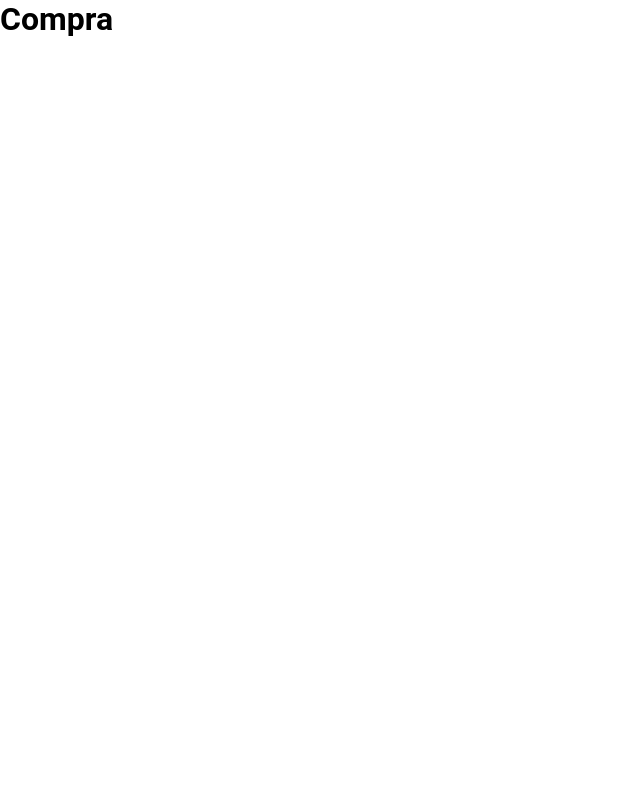
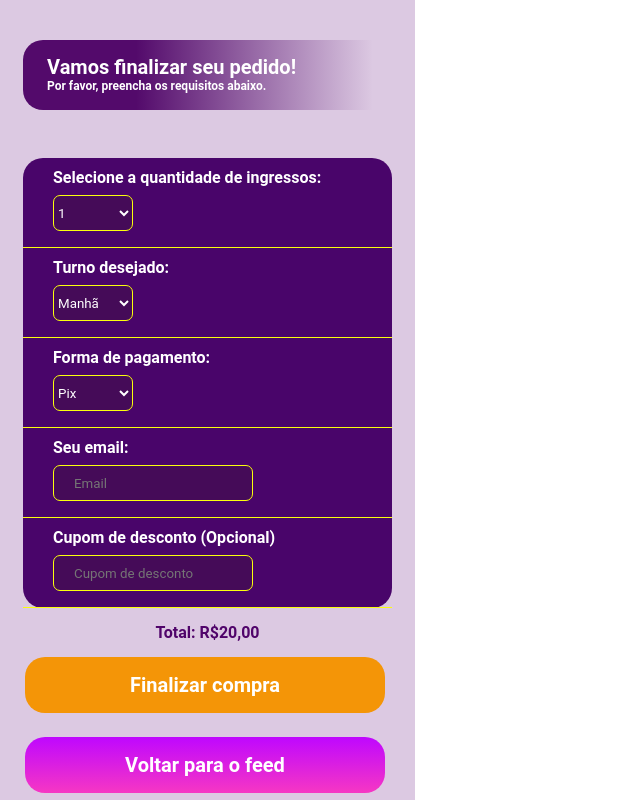
Before and after one commit to Matheuss-f/Desafio---Mblabs, a React (Create React App) app: page /compra in a window 1280 px wide. Shown: the whole page, without its empty margins (0-640 px from the left). Built offline with nearby package versions, Linux system fonts and the light colour scheme; a web font is replaced by a local one.

Commit message:
Created page of thanks

```diff
--- a/src/containers/agradecimento/index.js
+++ b/src/containers/agradecimento/index.js
@@ -1,14 +1,37 @@
 import React from 'react';
+import Aproved from '../../assets/aprovado.png'
+import {
+    Container,
+    ContainerAproved,
+    Text,
+    ContainerThanks,
+    Paragraph,
+    ContainerButtons,
+    Button,
+    Image
+} from './styles'
 
-export default function Agradecimento () {
+export default function Agradecimento() {
 
     return (
+        <Container>
 
-        <div>
-            <h1>Agradecimento</h1>
-        </div>
+            <Image src={Aproved} />
 
+            <ContainerAproved>
+                <Text>Sua compra foi aprovada!</Text>
+            </ContainerAproved>
 
+            <ContainerThanks>
+                <Text>Nós da Ingressos Aqui agradecemos pela preferência!</Text>
+                <Paragraph>Em alguns instantes a confirmação da compra chegará em seu email.</Paragraph>
+            </ContainerThanks>
+
+            <ContainerButtons>
+                <Button>Voltar para o feed</Button>
+                <Button>Sair</Button>
+            </ContainerButtons>
+        </Container>
     )
 
 }
--- a/src/containers/agradecimento/styles.js
+++ b/src/containers/agradecimento/styles.js
@@ -0,0 +1,61 @@
+import styled from "styled-components";
+
+export const Container = styled.div`
+    background:#530A6B;
+    position: absolute;
+    height: 100%;
+`
+
+export const ContainerAproved = styled.div`
+    background: #2BB508;
+    margin-top: 60px;
+    margin-left: 30px;
+    text-align: center;
+    width: 350px;
+    height: 40px;
+    padding-top: 10px;
+    border-radius: 10px;
+`
+
+export const Text = styled.h2`
+    font-style: normal;
+    font-size: 20px;
+    color: #FFFFFF;
+`
+
+export const ContainerThanks = styled.div`
+    padding-left: 30px ;
+    padding-top: 50px;
+
+`
+export const Paragraph = styled.p`
+    color: #B094BA;
+`
+
+export const ContainerButtons = styled.div`
+    display: flex;
+    flex-direction: column;
+    margin-top: 50px ;
+    gap: 25px;
+    margin-left: 30px;
+`
+
+export const Button = styled.button`
+    width: 342px;
+    height: 48px;
+    background: linear-gradient(180deg, #BF07FF 0%, rgba(254, 11, 186, 0.77) 100%);
+    border-radius: 10px;
+    border: 1px solid #FAFF0D;
+    outline: none;
+    font-style: normal;
+    font-weight: bold;
+    font-size: 20px;
+    text-align: center;
+    color: #FFFFFF;
+
+`
+
+export const Image = styled.img `
+    margin-top: 50px;
+    margin-left: 130px;
+`
--- a/src/containers/compra/index.js
+++ b/src/containers/compra/index.js
@@ -1,14 +1,87 @@
 import React from 'react';
+import {
+    Container,
+    ContainerHeader,
+    TitleHeader,
+    ParagraphHeader,
+    ContainerItens,
+    ContainerPay,
+    Input,
+    Paragraph,
+    Select,
+    Option,
+    ParagraphTotal,
+    ContainerButton,
+    BtnBuy,
+    BtnFeed
+} from './styles';
 
-export default function Compra () {
+export default function Compra() {
 
     return (
+        <Container>
+            <ContainerHeader>
+                <TitleHeader>Vamos finalizar seu pedido!</TitleHeader>
+                <ParagraphHeader>Por favor, preencha os requisitos abaixo.</ParagraphHeader>
+            </ContainerHeader>
 
-        <div>
-            <h1>Compra</h1>
-        </div>
+            <ContainerItens>
+
+                <ContainerPay>
+                    <Paragraph>Selecione a quantidade de ingressos:</Paragraph>
+                    <Select>
+                        <Option>1</Option>
+                        <Option>2</Option>
+                        <Option>3</Option>
+                        <Option>4</Option>
+                        <Option>5</Option>
+                    </Select>
+                </ContainerPay>
+
+                <ContainerPay>
+                    <Paragraph>Turno desejado:</Paragraph>
+                    <Select>
+                        <Option>Manhã</Option>
+                        <Option>Tarde</Option>
+                        <Option>Noite</Option>
+                    </Select>
+                </ContainerPay>
+
+                <ContainerPay>
+                    <Paragraph>Forma de pagamento:</Paragraph>
+                    <Select>
+                        <Option>Pix</Option>
+                        <Option>Crédito</Option>
+                        <Option>Boleto</Option>
+                    </Select>
+                </ContainerPay>
+
+                <ContainerPay>
+                    <Paragraph>Seu email:</Paragraph>
+                    <Input type="email" placeholder='Email' />
+                </ContainerPay>
+
+                <ContainerPay>
+                    <Paragraph>Cupom de desconto (Opcional)</Paragraph>
+                    <Input type="text" placeholder='Cupom de desconto'/>
+                </ContainerPay>
+
+            </ContainerItens>
+
+        <ParagraphTotal>Total: R$20,00</ParagraphTotal>
+
+        <ContainerButton>
+            <BtnBuy>Finalizar compra</BtnBuy>
+            <BtnFeed>Voltar para o feed</BtnFeed>
+        </ContainerButton>
 
 
+
+
+
+
+
+        </Container>
     )
 
 }
--- a/src/containers/compra/styles.js
+++ b/src/containers/compra/styles.js
@@ -0,0 +1,132 @@
+import styled from "styled-components";
+
+
+export const Container = styled.div `
+    background: #DCC9E2;
+    height: 100vh;
+    width: 415px;
+    position: absolute;
+
+`
+
+export const ContainerHeader = styled.div `
+    margin-top: 40px;
+    width: 350px;
+    height: 70px;
+    margin-left: 23px;
+    padding-left: 24px;
+    border-radius: 20px 0 0 20px;
+    background: linear-gradient(90deg, #530A6B 32.31%, rgba(83, 10, 107, 0) 100%);
+`
+export const TitleHeader = styled.h3 `
+    font-style: normal;
+    font-weight: bold;
+    font-size: 20px;
+    color: #FFFFFF;
+    padding-top: 15px;
+`
+
+export const ParagraphHeader = styled.p `
+    font-style: normal;
+    font-weight: bold;
+    font-size: 12px;
+    color: #FFFFFF;
+`
+
+export const ContainerItens = styled.div `
+     background: #49056A;
+     margin: 48px 23px 15px 23px;
+     border-radius: 20px;
+     display: flex;
+     flex-direction: column;
+`
+
+export const ContainerPay = styled.div `
+    border-bottom: 1px solid #FAFF0D;
+    height: 90px;
+    padding-left: 30px;
+
+`
+
+export const Select = styled.select`
+    width: 80px;
+    height: 36px;
+    border: 1px solid #FAFF0D;
+    border-radius: 7px;
+    outline: none;
+    background: #450B58;
+    color: #fff;
+`
+
+export const Option = styled.option`
+
+`
+
+export const Input = styled.input `
+    width: 200px;
+    height: 36px;
+    border: 1px solid #FAFF0D;
+    border-radius: 7px;
+    outline: none;
+    background: #450B58;
+    color: #fff;
+    padding-left: 20px;
+`
+
+export const Paragraph = styled.p`
+    font-style: normal;
+    font-weight: bold;
+    font-size: 16px;
+    color: #FFFFFF;
+    margin-bottom: 8px;
+    margin-top: 10px;
+
+`
+
+
+
+export const ParagraphTotal = styled.p `
+    font-style: normal;
+    font-weight: bold;
+    font-size: 16px;
+    text-align: center;
+    color: #50046A;
+
+`
+
+export const ContainerButton = styled.div `
+    width: 400px;
+    display: flex;
+    flex-direction: column;
+    margin-left: 25px;
+    margin-top: 15px ;
+    gap: 24px;
+
+`
+
+export const BtnBuy = styled.button `
+    background: #F49507;
+    width: 360px;
+    height: 56px;
+    border: none;
+    border-radius: 20px;
+    font-style: normal;
+    font-weight: bold;
+    font-size: 20px;
+    text-align: center;
+    color: #FFFFFF;
+
+`
+
+export const BtnFeed = styled.button `
+    background: linear-gradient(180deg, #BF07FF 0%, rgba(254, 11, 186, 0.77) 100%);
+    width: 360px;
+    height: 56px;
+    border: none;
+    border-radius: 20px;
+    font-style: normal;
+    font-weight: bold;
+    font-size: 20px;
+    text-align: center;
+    color: #FFFFFF;
+`
--- a/src/containers/feed/styles.js
+++ b/src/containers/feed/styles.js
@@ -73,13 +73,13 @@ export const Image = styled.img`
     width: 100%;
     margin-top: 10px;
     margin-right: 23px;
-    border-radius: 20px;
+    border-radius: 16px;
 `
 export const EventName = styled.div`
     position: absolute;
     padding-left: 10px;
-    margin-top: 10px;
-    margin-left: 25px;
+    margin-top: 11px;
+    margin-left: 2px;
     width: 210px;
     height: 24px;
     background: linear-gradient(180deg, rgba(199, 192, 206, 0.35) 0%, rgba(192, 188, 197, 0.1225) 100%);
```
Also changed, not shown: src/assets/aprovado.png (added).
